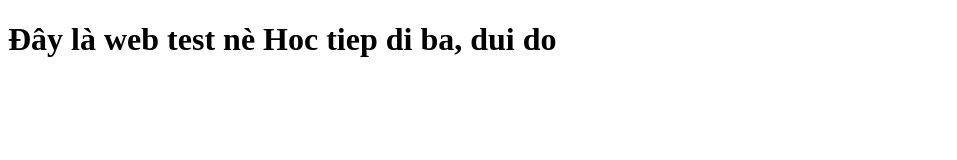
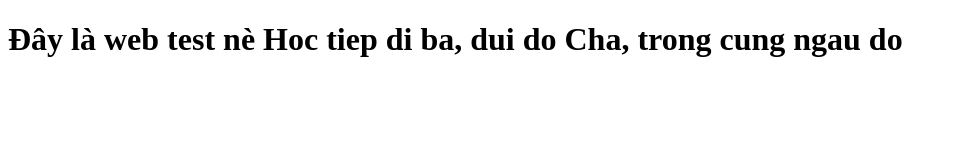
Before and after one commit to VyDinh04/first-try, a plain HTML site: page index.html in a window 1280 px wide. Shown: the whole page, without its empty margins (0-957 px from the left). Drawn offline with Linux system fonts and the light colour scheme.

Commit message:
sua file

```diff
--- a/index.html
+++ b/index.html
@@ -9,6 +9,7 @@
     <h1>
         Đây là web test nè
         Hoc tiep di ba, dui do
+        Cha, trong cung ngau do
     </h1>
 </body>
 </html>
```
